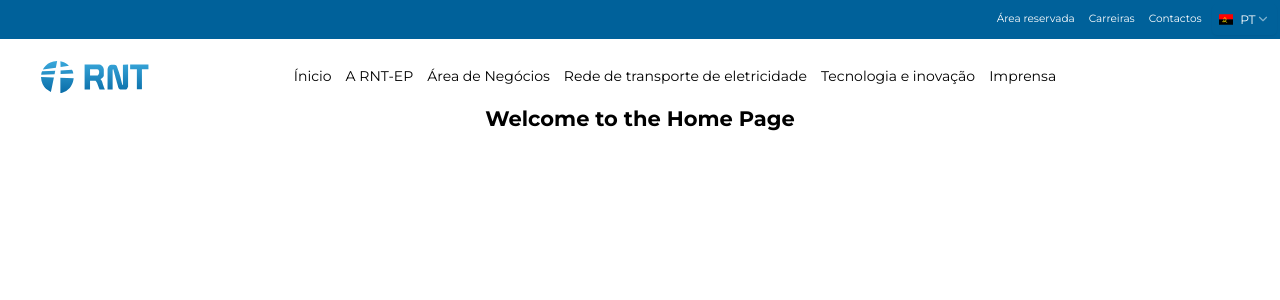
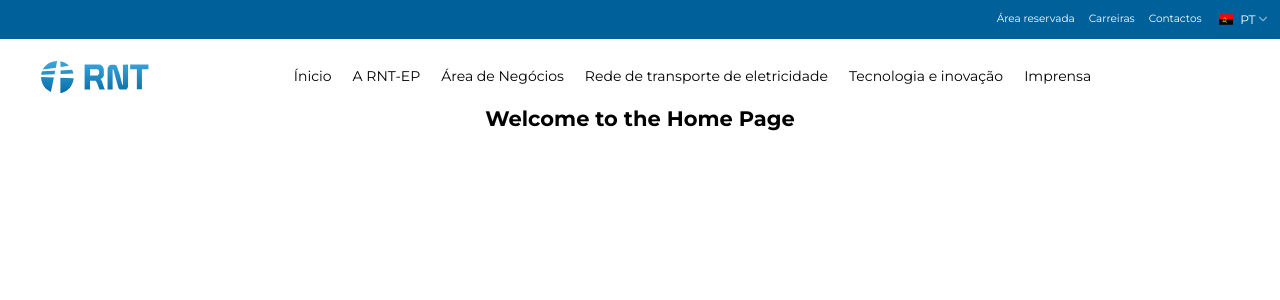
Before and after one commit to joel2011140/rnt-website, a React app: page / in a window 1280 px wide. Shown: the top 300 px of the page. Built offline with nearby package versions, Linux system fonts and the light colour scheme.

Commit message:
feat: setup routes

```diff
--- a/src/components/header/header-navigation.tsx
+++ b/src/components/header/header-navigation.tsx
@@ -1,48 +1,54 @@
+import React from "react";
+import { Link } from "react-router-dom";
 import { useHeaderDictionary } from "../../locales/hooks/use-header-dictionary";
 import MemoRntLogo from "../../assets/rnt-logo";
 import { MobileNavigation } from "./mobile-navigation";
 
 export function HeaderNavigation() {
-  const main = useHeaderDictionary("main") as string;
-  const about = useHeaderDictionary("about") as string;
-  const businessArea = useHeaderDictionary("business-area") as string;
-  const electricityTransport = useHeaderDictionary("electricity-transport") as string;
-  const technology = useHeaderDictionary("technology") as string;
-  const press = useHeaderDictionary("press") as string;
+  // Header labels
+  const labels = {
+    main: useHeaderDictionary("main") as string,
+    about: useHeaderDictionary("about") as string,
+    businessArea: useHeaderDictionary("business-area") as string,
+    electricityTransport: useHeaderDictionary("electricity-transport") as string,
+    technology: useHeaderDictionary("technology") as string,
+    press: useHeaderDictionary("press") as string,
+  };
 
+  // Navigation options
   const options = [
-    { label: main, href: "/" },
-    { label: about, href: "/about" },
-    { label: businessArea, href: "/business-area" },
-    { label: electricityTransport, href: "/electricity-transport" },
-    { label: technology, href: "/technology" },
-    { label: press, href: "/press" },
+    { label: labels.main, to: "/" },
+    { label: labels.about, to: "/about" },
+    { label: labels.businessArea, to: "/business-area" },
+    { label: labels.electricityTransport, to: "/electricity-transport" },
+    { label: labels.technology, to: "/technology" },
+    { label: labels.press, to: "/press" },
   ];
 
   return (
-    <nav className="w-full flex items-center justify-between p-4 h-full  relative">
+    <nav className="w-full flex items-center justify-between p-4 relative">
       {/* Logo */}
       <div className="flex-shrink-0">
         <MemoRntLogo />
       </div>
 
-      {/* Desktop nav */}
-      <ul className="hidden sm:flex absolute left-1/2 -translate-x-1/2 gap-4 text-sm lg:text-[1rem]">
+      {/* Desktop navigation */}
+      <ul className="hidden sm:flex absolute left-1/2 -translate-x-1/2 gap-6 text-sm lg:text-base">
         {options.map((option) => (
           <li key={option.label}>
-            <a
-              href={option.href}
-              className="relative pb-2 whitespace-nowrap group"
+            <Link
+              to={option.to}
+              className="relative pb-2 whitespace-nowrap group transition-colors duration-200 hover:text-aqua-rnt-darkest"
             >
               {option.label}
               <span className="absolute left-1/2 bottom-0 w-0 h-[2px] bg-aqua-rnt-darkest transition-all duration-300 ease-in-out group-hover:w-full group-hover:left-0"></span>
-            </a>
+            </Link>
           </li>
         ))}
       </ul>
 
-      {/* Mobile nav (hamburger) */}
-      <div className="sm:hidden ml-4">
+      {/* Mobile navigation */}
+      <div className="sm:hidden">
         <MobileNavigation />
       </div>
     </nav>
--- a/src/components/header/mobile-navigation.tsx
+++ b/src/components/header/mobile-navigation.tsx
@@ -1,25 +1,28 @@
 import React, { useState } from "react";
+import { Link } from "react-router-dom";
 import { useHeaderDictionary } from "../../locales/hooks/use-header-dictionary";
 import { X, Menu } from "lucide-react";
 import { motion, AnimatePresence } from "framer-motion";
 
 export function MobileNavigation() {
-  const main = useHeaderDictionary("main") as string;
-  const about = useHeaderDictionary("about") as string;
-  const businessArea = useHeaderDictionary("business-area") as string;
-  const electricityTransport = useHeaderDictionary("electricity-transport") as string;
-  const technology = useHeaderDictionary("technology") as string;
-  const press = useHeaderDictionary("press") as string;
+  const labels = {
+    main: useHeaderDictionary("main") as string,
+    about: useHeaderDictionary("about") as string,
+    businessArea: useHeaderDictionary("business-area") as string,
+    electricityTransport: useHeaderDictionary("electricity-transport") as string,
+    technology: useHeaderDictionary("technology") as string,
+    press: useHeaderDictionary("press") as string,
+  };
 
   const [isOpen, setIsOpen] = useState(false);
 
   const options = [
-    { label: main, href: "/" },
-    { label: about, href: "/about" },
-    { label: businessArea, href: "/business-area" },
-    { label: electricityTransport, href: "/electricity-transport" },
-    { label: technology, href: "/technology" },
-    { label: press, href: "/press" },
+    { label: labels.main, to: "/" },
+    { label: labels.about, to: "/about" },
+    { label: labels.businessArea, to: "/business-area" },
+    { label: labels.electricityTransport, to: "/electricity-transport" },
+    { label: labels.technology, to: "/technology" },
+    { label: labels.press, to: "/press" },
   ];
 
   return (
@@ -61,13 +64,13 @@ export function MobileNavigation() {
                   animate={{ opacity: 1, y: 0 }}
                   transition={{ delay: 0.1 * index, duration: 0.3 }}
                 >
-                  <a
-                    href={option.href}
+                  <Link
+                    to={option.to}
                     onClick={() => setIsOpen(false)}
                     className="hover:underline focus:outline-none focus:ring-2 focus:ring-white rounded-sm"
                   >
                     {option.label}
-                  </a>
+                  </Link>
                 </motion.li>
               ))}
             </ul>
```
